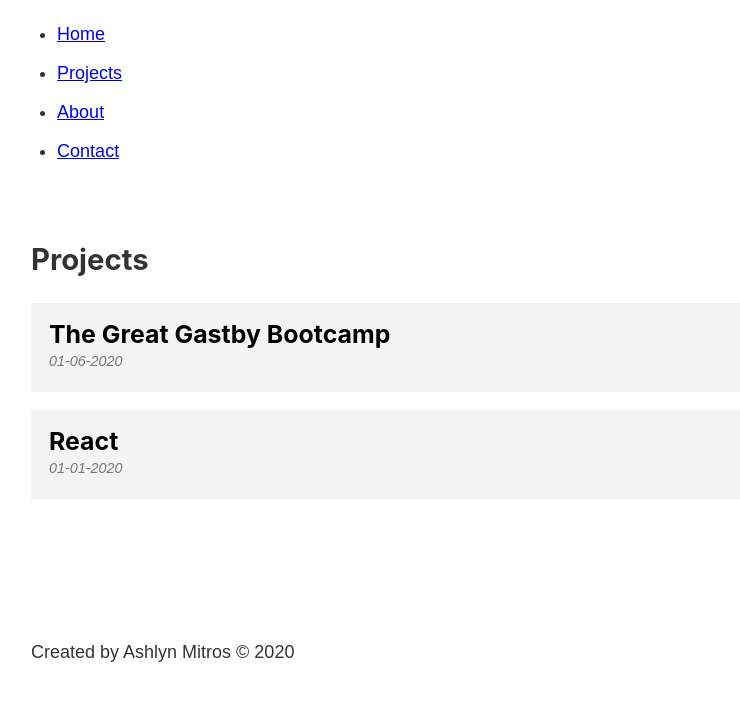
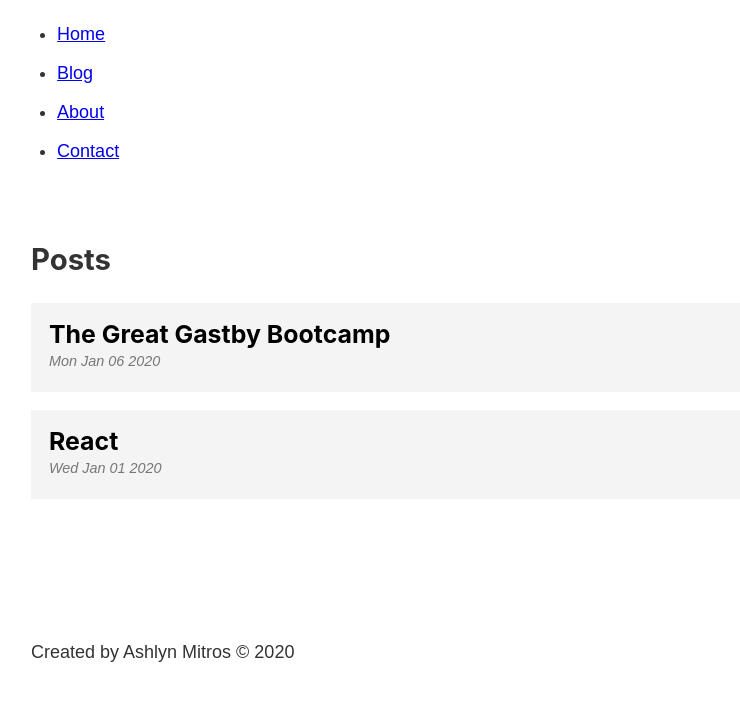
Before and after one commit to ashlyndanielle/Portfolio, a Gatsby site: page /blog in a window 1280 px wide. Shown: the part 91-792 px from the top of the page, without its empty margins (237-977 px from the left). Built offline with nearby package versions, Linux system fonts and the light colour scheme; Gatsby itself is replaced by a stand-in of ours.

Commit message:
updated contentful package and modified display date

```diff
--- a/package.json
+++ b/package.json
@@ -19,7 +19,7 @@
     "gatsby-plugin-sharp": "^2.4.0",
     "gatsby-remark-images": "^3.1.42",
     "gatsby-remark-relative-images": "^0.2.3",
-    "gatsby-source-contentful": "^2.1.79",
+    "gatsby-source-contentful": "^2.1.84",
     "gatsby-source-filesystem": "^2.1.43",
     "gatsby-transformer-remark": "^2.6.48",
     "node-sass": "^4.13.0",
--- a/src/components/footer.js
+++ b/src/components/footer.js
@@ -17,7 +17,6 @@ const Footer = () => {
   `)
   return (
     <footer className={footerStyles.footer}>
-      <br/>
       <p>Created by {data.site.siteMetadata.author} © {year}</p>
     </footer>
   )
--- a/src/components/header.js
+++ b/src/components/header.js
@@ -27,7 +27,7 @@ const Header = () => {
             <Link to="/" className={headerStyles.navItem} activeClassName={headerStyles.activeNavItem}>Home</Link>
           </li>
           <li>
-            <Link to="/blog" className={headerStyles.navItem} activeClassName={headerStyles.activeNavItem}>Projects</Link>
+            <Link to="/blog" className={headerStyles.navItem} activeClassName={headerStyles.activeNavItem}>Blog</Link>
           </li>
           <li>
             <Link to="/about" className={headerStyles.navItem} activeClassName={headerStyles.activeNavItem}>About</Link>
--- a/src/pages/blog.js
+++ b/src/pages/blog.js
@@ -34,11 +34,12 @@ const BlogPage = () => {
 
   const blogPosts = data.allMarkdownRemark.edges.map(edge => {
     const { frontmatter, id, fields } = edge.node;
+    const publishDate = new Date(frontmatter.date);
     return (
       <li key={id} className={blogStyles.post}>
         <Link to={`/blog/${fields.slug}`}>
           <h3>{frontmatter.title}</h3>
-          <p>{frontmatter.date}</p>
+          <p>{publishDate.toDateString()}</p>
         </Link>
       </li>
     )
@@ -47,7 +48,7 @@ const BlogPage = () => {
 
   return (
     <Layout>
-      <h2>Projects</h2>
+      <h2>Posts</h2>
       <ol className={blogStyles.posts}>
         {blogPosts}
       </ol>
```
Also changed, not shown: 1 other file.
